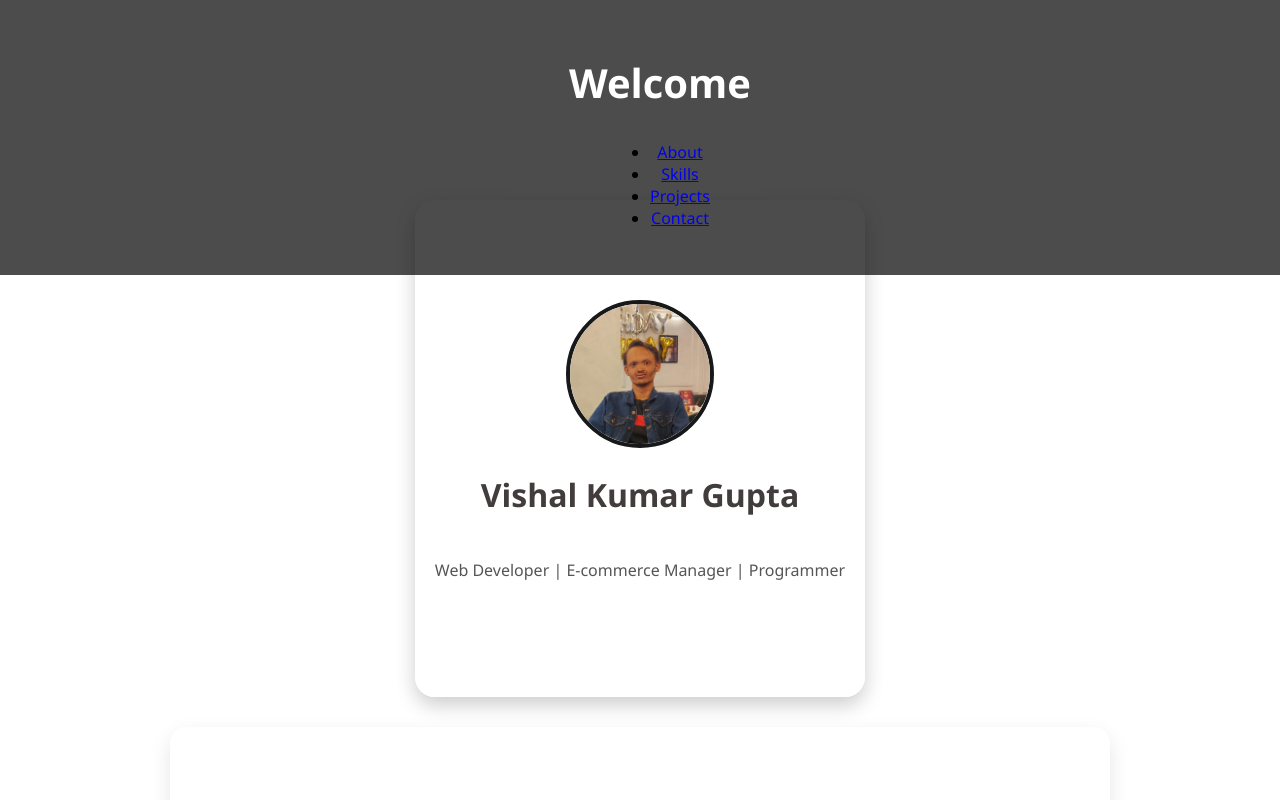
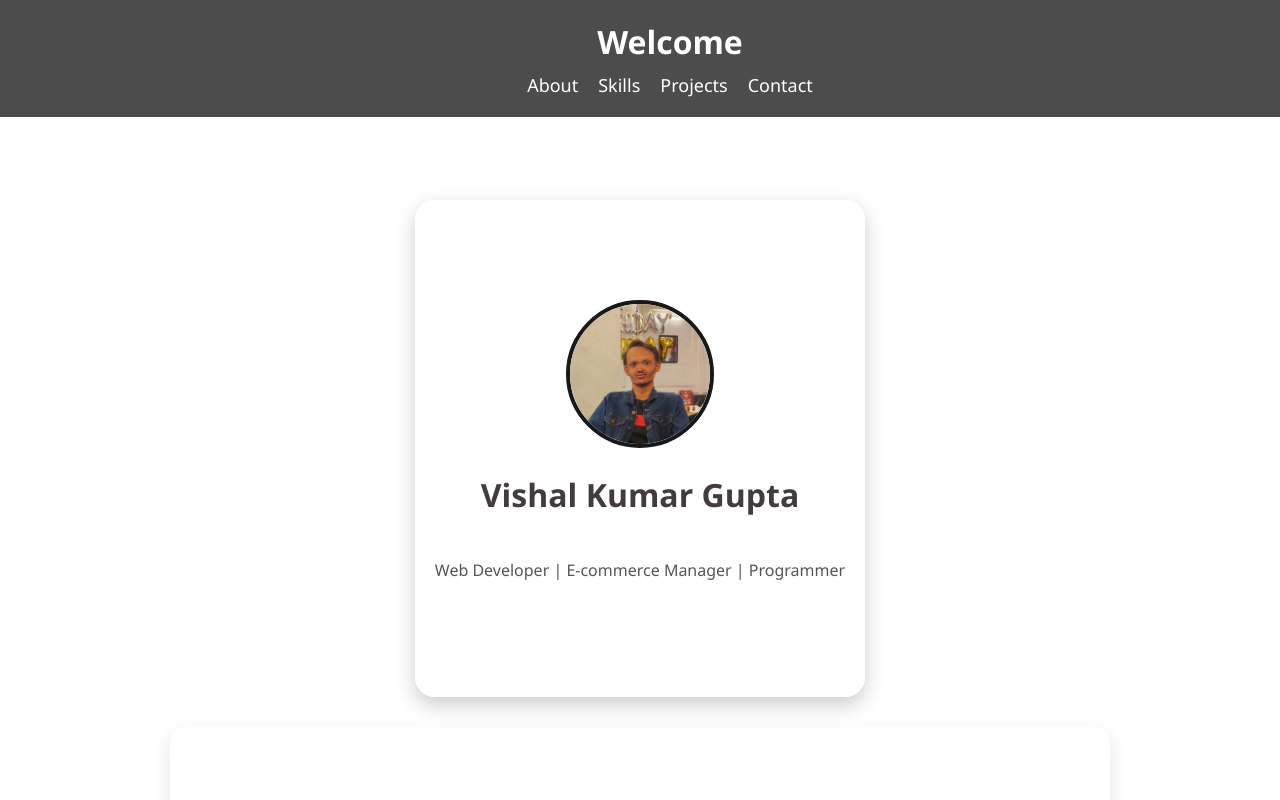
Before and after one commit to devvishal-dotcom/my-portfolio, a plain HTML site: page index.html in a window 1280 px wide. Shown: the top 800 px of the page. Drawn offline with Linux system fonts and the light colour scheme.

Commit message:
Updated portfolio page

```diff
--- a/index.html
+++ b/index.html
@@ -79,6 +79,7 @@
   <footer>
     <p>© 2025 Vishal Kumar Gupta | Built with Passion</p>
   </footer>
+  <script src="script.js"></script>
 
 </body>
 </html>
--- a/script.js
+++ b/script.js
@@ -1,5 +1,19 @@
+// Button Click Alert
 const btn = document.getElementById("contactBtn");
+if (btn) {
+  btn.addEventListener("click", function() {
+    alert("Thanks for reaching out! Email: vishalkumar4604@gmail.com");
+  });
+}
 
-btn.addEventListener("click", function () {
-  alert("Thanks for reaching out! Email: vishalkumar4604@gmail.com");
+// Navbar Scroll Effect
+window.addEventListener('scroll', function() {
+  const navbar = document.querySelector('.navbar');
+  if (navbar) {
+    if (window.scrollY > 50) {
+      navbar.classList.add('scrolled');
+    } else {
+      navbar.classList.remove('scrolled');
+    }
+  }
 });
--- a/style.css
+++ b/style.css
@@ -15,43 +15,57 @@ body {
 }
 
 /* Navbar */
+/* Sticky Navbar with Scroll Effect */
 .navbar {
   width: 100%;
   background: rgba(0, 0, 0, 0.7);
-  padding: 30px 20px;
-  display: flex;
-  flex-direction: column; /* stacked Welcome + Nav */
-  align-items: center;
+  padding: 20px 30px;
   position: fixed;
   top: 0;
   left: 0;
+  display: flex;
+  flex-direction: column; /* Stack Welcome above nav links */
+  align-items: center;
+  text-align: center;
   z-index: 100;
+  transition: all 0.4s ease;
+}
+
+.navbar.scrolled {
+  padding: 10px 20px;
+  background: rgba(0, 0, 0, 0.9);
 }
 
 .navbar h1 {
+  margin: 0;
   color: #fff;
-  font-size: 40px;
-  margin-bottom: 15px;
+  font-size: 32px;
+  transition: font-size 0.4s ease;
 }
 
-.nav-links {
+.navbar.scrolled h1 {
+  font-size: 22px;
+}
+
+.navbar ul {
   list-style: none;
   display: flex;
-  gap: 30px;
-  margin: 0;
+  margin: 10px 0 0 0;
   padding: 0;
+  gap: 20px;
 }
 
-.nav-links li a {
+.navbar ul li a {
   text-decoration: none;
   color: #fff;
-  font-size: 20px;
+  font-size: 18px;
   transition: color 0.3s;
 }
 
-.nav-links li a:hover {
+.navbar ul li a:hover {
   color: #ff9800;
 }
+
 
 /* Hero Section */
 .hero {
```
